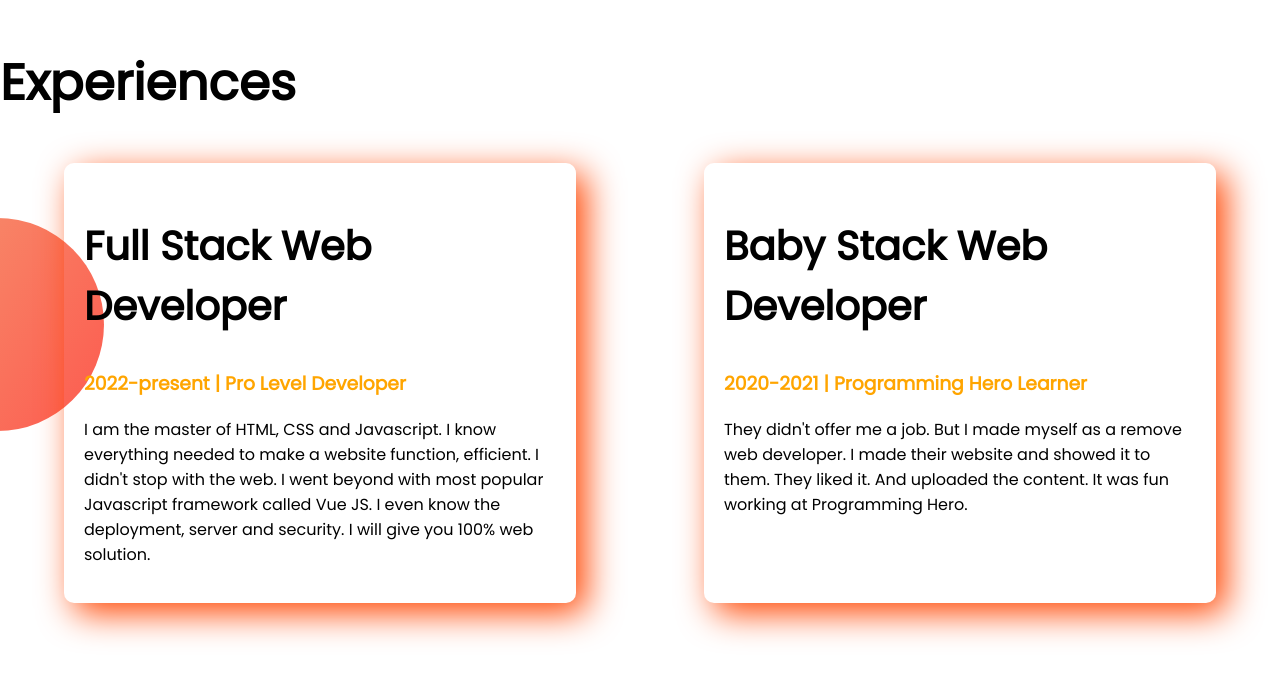
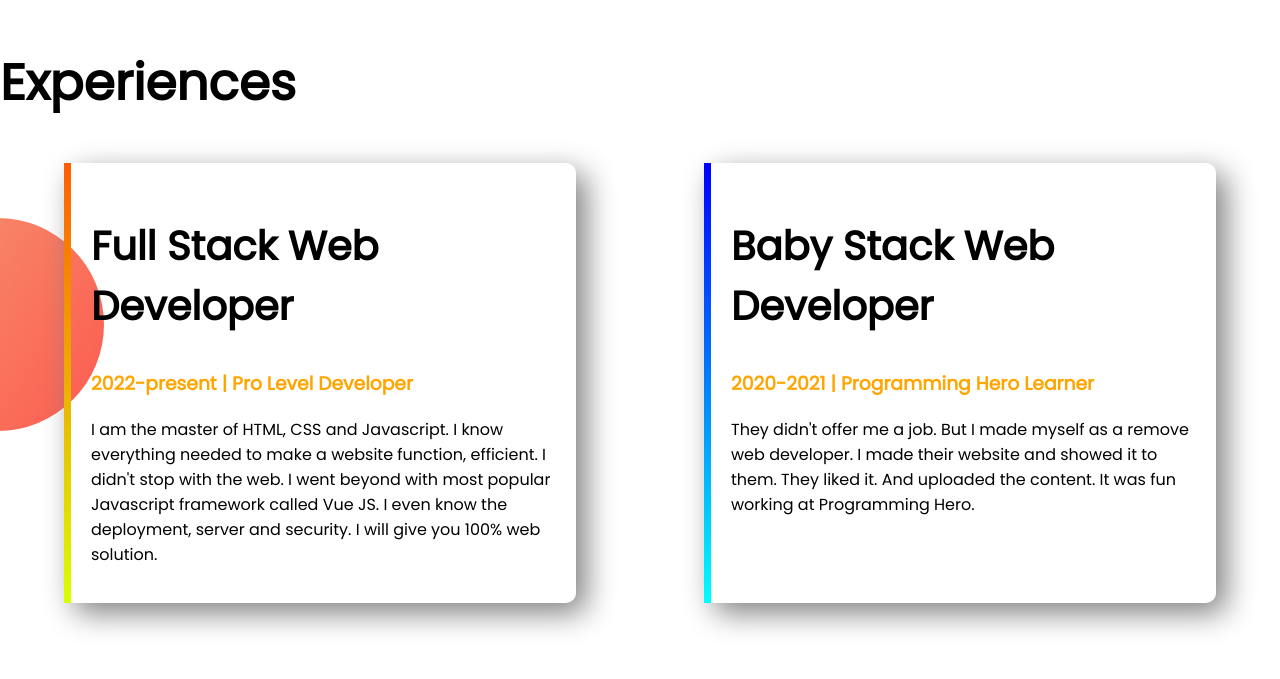
Before and after one commit to mdamirhossainjowel/mdamirhossainjowel, a plain HTML site: page index.html in a window 1280 px wide. Shown: the part 1609-2288 px from the top of the page. Drawn offline with Linux system fonts and the light colour scheme.

Commit message:
portfolio

```diff
--- a/index.html
+++ b/index.html
@@ -42,7 +42,7 @@
     <section class="Experience_area">
         <h1>Experiences</h1>
         <div class="flexible">
-            <div class="first_sec box_shadow">
+            <div id="side_color2" class="first_sec box_shadow">
                 <h2>Full Stack Web Developer</h2>
                 <h3 class="name_color">2022-present | Pro Level Developer </h3>
                 <p>I am the master of HTML, CSS and Javascript. I know everything needed to make a website function,
@@ -50,7 +50,7 @@
                     Vue
                     JS. I even know the deployment, server and security. I will give you 100% web solution.</p>
             </div>
-            <div class="first_sec box_shadow">
+            <div id="side_color1" class="first_sec box_shadow">
                 <h2>Baby Stack Web Developer</h2>
                 <h3 class="name_color">2020-2021 | Programming Hero Learner</h3>
                 <p>They didn't offer me a job. But I made myself as a remove web developer. I made their website and
--- a/style.css
+++ b/style.css
@@ -52,5 +52,16 @@ height: 95%;
     margin-right: 5%;
     padding: 20px;
     border-radius: 10px;
-    box-shadow: 10px 10px 35px orangered;
+    box-shadow: 10px 10px 30px gray;
 }
+
+#side_color1{
+    border-left: 7px solid;
+    border-image: linear-gradient(blue,cyan);
+    border-image-slice: 1;
+}
+#side_color2{
+    border-left: 7px solid;
+    border-image: linear-gradient(rgb(255, 94, 0),rgb(217, 255, 0));
+    border-image-slice: 1;
+}
```
